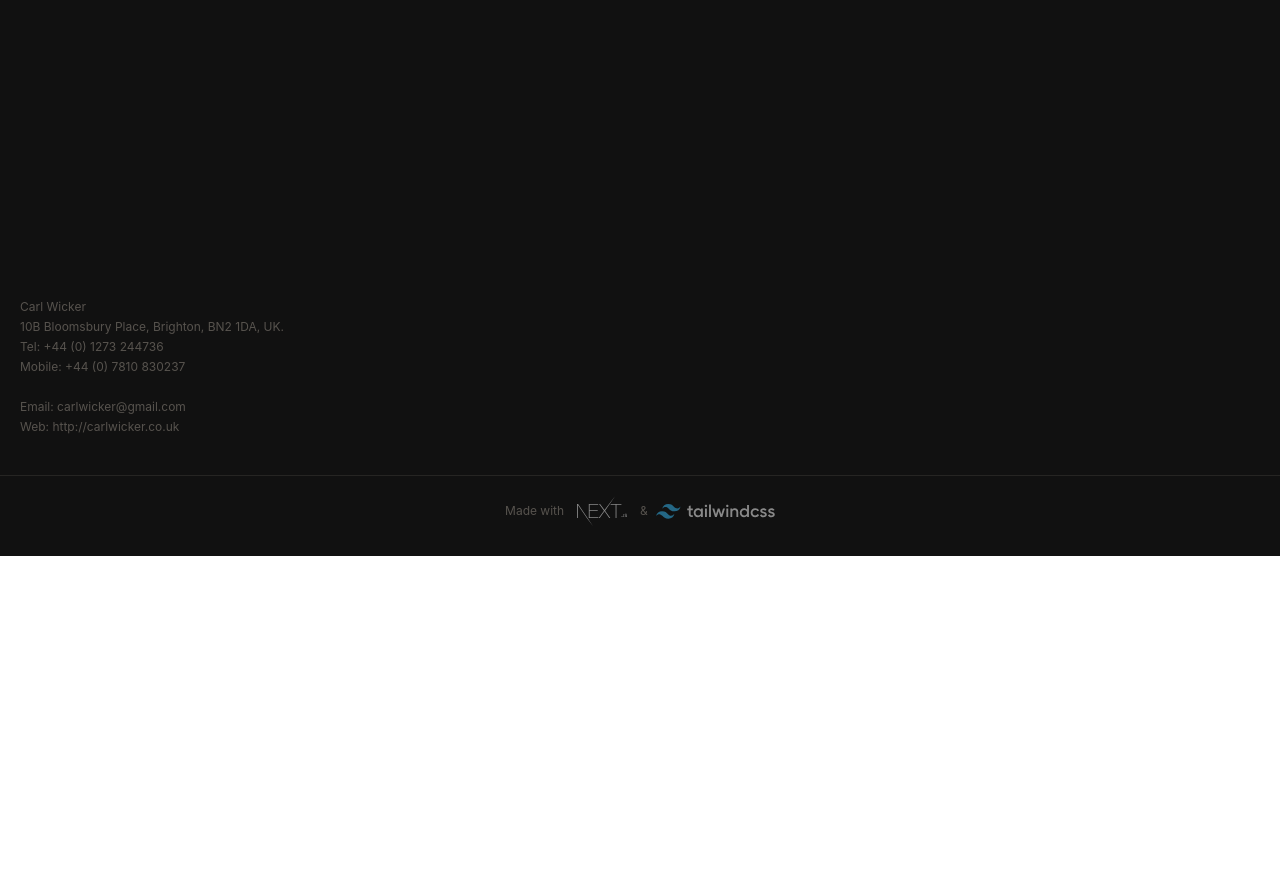
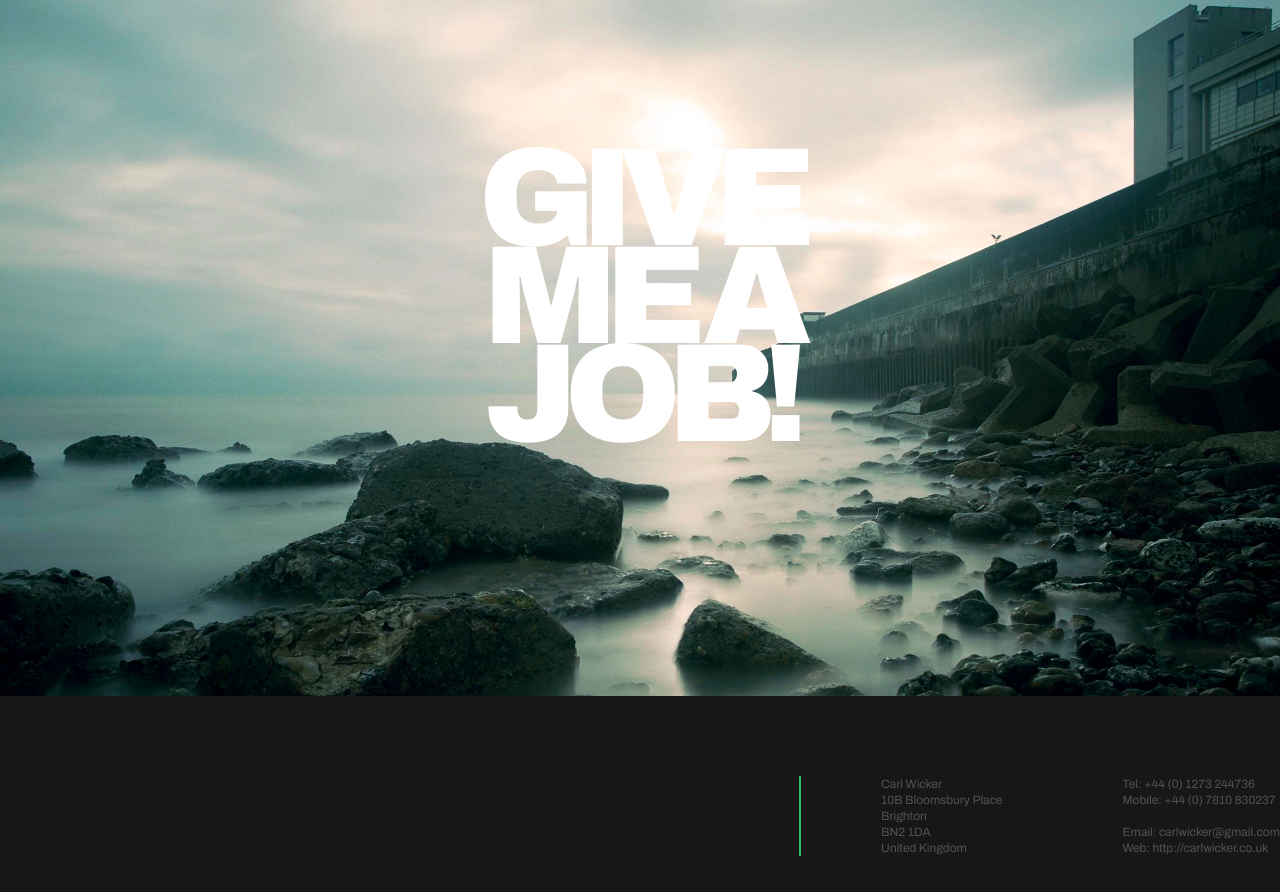
Before and after one commit to carlwicker/carlwicker-nextjs12, a Next.js app: page / in a window 1280 px wide. Shown: the part 1680-2572 px from the top of the page. Before the commit the page ends 2236 px from the top, so only its background shows below. Built offline with nearby package versions, Linux system fonts and the light colour scheme.

Commit message:
work on section 3

```diff
--- a/components/Footer/Footer.tsx
+++ b/components/Footer/Footer.tsx
@@ -3,44 +3,55 @@ import TailwindCssLogo from "./TailwindCssLogo";
 
 export default function Footer() {
   return (
-    <footer className="flex mx-auto bg-[#111] lg:h-[600px] align-middle pb-[30px]">
-      <div className="container flex flex-col text-stone-600 text-xs mx-auto justify-end">
-        <div className="flex flex-col gap-5 w-full" id="contact">
-          <div className="flex flex-col gap-1 p-5">
-            <div className="justify-left w-full">Carl Wicker</div>
-            <div className="justify-left w-full">
-              10B Bloomsbury Place, Brighton, BN2 1DA, UK.
+    <footer
+      className="flex mx-auto bg-neutral-900 lg:h-[400px] py-20 leading-5 "
+      style={{ fontFamily: "Archivo", fontWeight: "400" }}
+    >
+      <div className="container flex lg:flex-row flex-col mx-auto text-xs text-neutral-600 ">
+        <div
+          className=" flex flex-col lg:flex-row justify-end gap-20 w-full "
+          id="contact"
+        >
+          <div>
+            <div className="flex flex-col gap-5 ">
+              <div className="justify-left w-full lg:border-l-green-500 lg:border-l-2 lg:pl-20 pl-10">
+                Carl Wicker <br />
+                10B Bloomsbury Place
+                <br />
+                Brighton
+                <br />
+                BN2 1DA
+                <br /> United Kingdom
               </div>
-            <div className="justify-left w-full">Tel: +44 (0) 1273 244736</div>
-            <div className="justify-left w-full">
-              Mobile: +44 (0) 7810 830237
+
+              <br />
             </div>
-            <br />
-            <div className="justify-left w-full">
-              Email:{" "}
+          </div>
+          <div>
+            <div>
+              <div className="justify-left w-full  pl-10">
+                Tel: +44 (0) 1273 244736 <br /> Mobile: +44 (0) 7810 830237
+              </div>
+              <div className="justify-left w-full  pl-10">
+                <br /> Email:{" "}
                 <a
                   href="mailto:carlwicker@gmail.com"
-                className="hover:text-white duration-500 ease-in transition"
+                  className="hover:text-green-500 duration-200 ease-in transition"
                 >
                   carlwicker@gmail.com
                 </a>
               </div>
-            <div className="justify-left w-full">
+
+              <div className="justify-left w-full pl-10">
                 Web:{" "}
                 <a
                   href="http://carlwicker.co.uk"
-                className="hover:text-white duration-500 ease-in transition"
+                  className="hover:text-green-500 duration-200 ease-in transition"
                 >
                   http://carlwicker.co.uk
                 </a>
               </div>
             </div>
-          <hr className="border-t-1 border-stone-600 opacity-30 w-full border-solid" />
-          <div className=" flex items-center gap-2 px-5 justify-center">
-            <div className="whitespace-nowrap">Made with</div>
-            <NextJsLogo />
-            <div> & </div>
-            <TailwindCssLogo />
           </div>
         </div>
       </div>
--- a/components/Section2/Section2.tsx
+++ b/components/Section2/Section2.tsx
@@ -6,9 +6,9 @@ export default function Section2() {
       style={{
         boxShadow: "20px 25px 45px rgba(0, 0, 0, 0.25)",
       }}
-      className="bg-[#ddd] flex flex-col justify-center font-black w-full  overflow-hidden"
+      className="bg-[#ddd] flex flex-col justify-center font-black w-full"
     >
-      <div className="container flex self-center lg:scale-75 xl:gap-10">
+      <div className="container flex self-center  xl:gap-10">
         <div className="flex flex-col lg:flex-row lg:gap-10 w-full justify-center lg:py-0 lg:my-10 text-white font-thin text-lg">
           {/* UX */}
           <div className="flex gap-5 self-center lg:self-start w-full flex-col p-10 bg-stone-500 lg:w-1/3 hover:bg-blue-500 transition ease-in-out duration-200 lg:hover:scale-110">
@@ -35,7 +35,7 @@ export default function Section2() {
           </div>
 
           {/* UI */}
-          <div className="flex gap-5 self-center lg:self-start flex-col p-10 text-stone-700 h lg:w-1/3 transition ease-in-out duration-200 lg:hover:scale-110">
+          <div className="flex gap-5 self-center lg:self-start flex-col p-10 text-stone-700 h lg:w-1/3">
             <h2
               style={{
                 fontFamily: "Archivo",
@@ -62,7 +62,7 @@ export default function Section2() {
           </div>
 
           {/* DEV */}
-          <div className="flex gap-5 justify-center flex-col p-10 text-stone-900 lg:w-1/3  transition ease-in-out duration-200 lg:hover:scale-110">
+          <div className="flex gap-5 justify-center flex-col p-10 text-stone-900 lg:w-1/3">
             <h2
               style={{
                 fontFamily: "Archivo",
--- a/components/Section3/Section3.tsx
+++ b/components/Section3/Section3.tsx
@@ -1,5 +1,27 @@
 export default function Section3() {
   return (
-    <section className="bg-[url('/img/pic2.webp')] bg-cover h-[300px] bg-fixed w-full"></section>
+    <section
+      className="bg-[url('/img/pic2.webp')] bg-cover min-h-screen bg-fixed w-full flex justify-center align-middle"
+      style={{}}
+    >
+      <h1
+        className="text-white font-black self-center hover:scale-150 transition duration-200 ease-in cursor-pointer"
+        style={{
+          fontFamily: "Archivo",
+          fontSize: "140px",
+          fontWeight: "900",
+          boxSizing: "border-box",
+          margin: "0",
+          padding: "0",
+          letterSpacing: "-0.1em",
+          lineHeight: "0.7em",
+          textAlign: "center",
+        }}
+      >
+        GIVE <br />
+        ME A <br />
+        JOB!
+      </h1>
+    </section>
   );
 }
--- a/pages/index.tsx
+++ b/pages/index.tsx
@@ -26,6 +26,7 @@ export default function Home() {
     <div style={{ overflow: "hidden" }}>
       <Section1 />
       <Section2 />
+      <Section3 />
       <Footer />
     </div>
   );
--- a/styles/globals.css
+++ b/styles/globals.css
@@ -1,5 +1,5 @@
 @import url("https://fonts.googleapis.com/css2?family=Oswald:wght@200;300;400;500;600;700&family=Source+Sans+Pro&display=swap");
-@import url("https://fonts.googleapis.com/css2?family=Archivo:wght@200;900&family=Oswald:wght@200;300;400;500;600;700&family=Source+Sans+Pro&display=swap");
+@import url("https://fonts.googleapis.com/css2?family=Archivo:wght@200;400;700;900&family=Oswald:wght@200;300;400;500;600;700&family=Source+Sans+Pro&display=swap");
 @tailwind base;
 @tailwind components;
 @tailwind utilities;
@@ -38,7 +38,6 @@ a {
 }
 
 p {
-  padding-bottom: 30px;
 }
 
 h1 {
```
Lines whose indentation alone changed are shown as unchanged.
